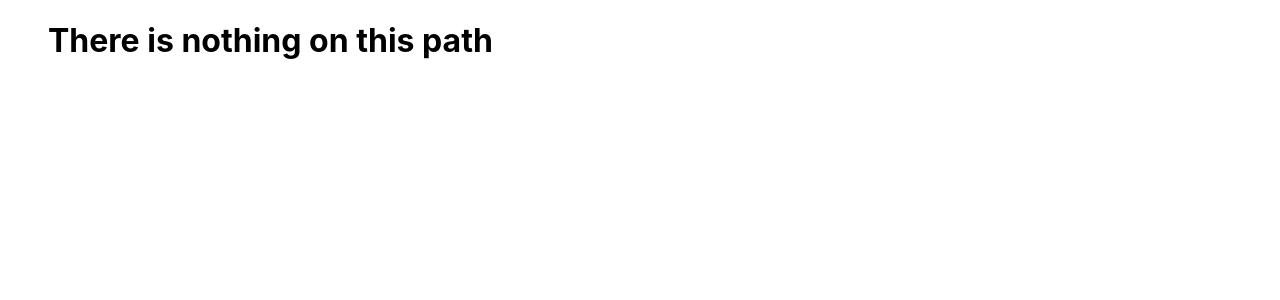
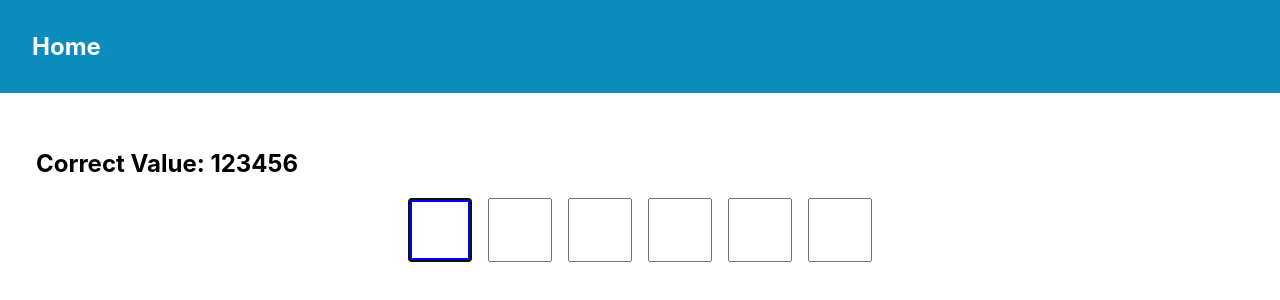
Before and after one commit to aayush-jangra/frontend, a React (Create React App) app in the folder machine-coding/: page /otp-input in a window 1280 px wide. Shown: the top 300 px of the page. Built offline with nearby package versions, Linux system fonts and the light colour scheme.

Commit message:
OTP Input

```diff
--- a/machine-coding/src/App.js
+++ b/machine-coding/src/App.js
@@ -3,6 +3,7 @@ import { AccordionPage } from "./Pages/Accordion/AccordionPage";
 import { Caraousel } from "./Pages/Caraousel/CaraouselPage";
 import { DebounceAndThrottle } from "./Pages/DebounceAndThrottle/DebounceAndThrottle";
 import { Homepage } from "./Pages/Homepage/Homepage";
+import { OtpInputPage } from "./Pages/OtpInput/OtpInputPage";
 import { ProgressBarPage } from "./Pages/ProgressBar/ProgressBarPage";
 import { ToastPage } from "./Pages/Toast/ToastPage";
 import { ToastProvider } from "./Pages/Toast/ToastProvider";
@@ -38,6 +39,10 @@ function App() {
       path: "/accordion",
       component: <AccordionPage />,
     },
+    {
+      path: "/otp-input",
+      component: <OtpInputPage />,
+    },
   ];
 
   return (
--- /dev/null
+++ b/machine-coding/src/Pages/OtpInput/OtpInput.jsx
@@ -0,0 +1,105 @@
+import { useEffect, useRef, useState } from "react";
+import "./otpInputStyles.css";
+
+const SingleInput = ({ index, focus, value, onChange, setFocusIndex }) => {
+  const inputRef = useRef(null);
+
+  useEffect(() => {
+    if (inputRef && inputRef.current && focus) {
+      inputRef.current.focus();
+    }
+  }, [focus]);
+
+  const handleChange = (e) => {
+    if (
+      (e.keyCode >= 48 && e.keyCode <= 57) ||
+      e.keyCode === 8 ||
+      e.keyCode === 37 ||
+      e.keyCode === 39
+    ) {
+      onChange(e.key);
+    }
+  };
+
+  return (
+    <input
+      className="otp-input"
+      onClick={() => setFocusIndex(index)}
+      onChange={() => {}}
+      ref={inputRef}
+      value={value}
+      onKeyDown={handleChange}
+      type="text"
+      maxLength={1}
+    />
+  );
+};
+
+export const OtpInput = ({ length, value }) => {
+  const [focusIndex, setFocusIndex] = useState(0);
+  const [values, setValues] = useState(Array.from({ length }, () => ""));
+  const [solvedStatus, setSolvedStatus] = useState("solving");
+
+  const handleChange = (index) => (newValue) => {
+    if (newValue === "ArrowRight") {
+      setFocusIndex(Math.min(length - 1, index + 1));
+      return;
+    }
+
+    if (newValue === "ArrowLeft") {
+      setFocusIndex(Math.max(0, index - 1));
+      return;
+    }
+
+    setValues((prev) => {
+      const newValues = [...prev];
+
+      if (newValue === "Backspace") {
+        newValues[index] = "";
+        setFocusIndex(Math.max(0, index - 1));
+
+        setSolvedStatus("solving");
+      } else {
+        newValues[index] = newValue;
+        setFocusIndex(Math.min(length - 1, index + 1));
+
+        if (index === length - 1) {
+          const finalValue = newValues.reduce((acc, v) => {
+            return `${acc}${v}`;
+          });
+
+          if (finalValue === value) {
+            setSolvedStatus("wrong");
+          } else {
+            setSolvedStatus("correct");
+          }
+        } else {
+          setSolvedStatus("solving");
+        }
+      }
+
+      return newValues;
+    });
+  };
+
+  return (
+    <div className="otp-container">
+      <div className="otp-input-container">
+        {Array.from({ length }).map((_, index) => (
+          <SingleInput
+            key={index}
+            index={index}
+            focus={index === focusIndex}
+            value={values[index]}
+            onChange={(nv) => handleChange(index)(nv)}
+            setFocusIndex={setFocusIndex}
+          />
+        ))}
+      </div>
+      <div>
+        {solvedStatus === "correct" && <div>Wrong OTP</div>}
+        {solvedStatus === "wrong" && <div>Correct OTP</div>}
+      </div>
+    </div>
+  );
+};
--- /dev/null
+++ b/machine-coding/src/Pages/OtpInput/OtpInputPage.jsx
@@ -0,0 +1,10 @@
+import { OtpInput } from "./OtpInput";
+
+export const OtpInputPage = () => {
+  return (
+    <div>
+      <h2>Correct Value: 123456</h2>
+      <OtpInput length={6} value="123456" />
+    </div>
+  );
+};
--- /dev/null
+++ b/machine-coding/src/Pages/OtpInput/otpInputStyles.css
@@ -0,0 +1,25 @@
+.otp-input {
+  height: 64px;
+  width: 64px;
+  font-size: 24px;
+  text-align: center;
+  box-sizing: border-box;
+}
+
+.otp-input:focus {
+  border: 4px solid blue;
+}
+
+.otp-input-container {
+  display: flex;
+  justify-content: center;
+  gap: 16px;
+}
+
+.otp-container {
+  display: flex;
+  flex-direction: column;
+  gap: 16px;
+  font-size: 20px;
+  align-items: center;
+}
--- a/machine-coding/src/constants/questions.js
+++ b/machine-coding/src/constants/questions.js
@@ -11,7 +11,7 @@ export const questions = [
   },
   {
     title: "OTP Input",
-    description: `Build an OTP Input Component that allows users to enter a multi-digit OTP code. It should support keyboard navigation, automatic focus shift, backspace handling, and basic validations. Optionally, add paste support and configurable length.`,
+    description: `Build an OTP Input Component that allows users to enter a multi-digit OTP code. It should support keyboard navigation, automatic focus shift, backspace handling, and basic validations.`,
     path: "/otp-input",
   },
   {
```
